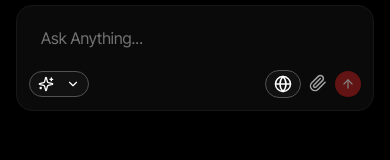
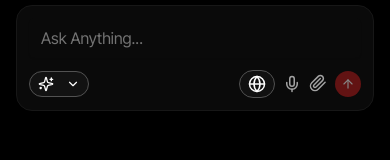
Before and after one commit to eboncodes/Orphion-agent-mg, a Next.js app: page / in a window 390 px wide. Shown: the part 454-614 px from the top of the page. Built offline with nearby package versions, Linux system fonts and the light colour scheme.

Commit message:
feat: add Bangla voice recognition to message box
Add microphone icon for Bangla speech input and visual feedback.

Co-authored-by: Ebon <192823535+eboncodes@users.noreply.github.com>

```diff
--- a/components/message-box.tsx
+++ b/components/message-box.tsx
@@ -3,7 +3,7 @@
 import type React from "react"
 
 import { useState, useRef, useEffect } from "react"
-import { ArrowUp, ChevronDown, Globe, Paperclip, Sparkles, Menu, Pyramid, X } from "lucide-react"
+import { ArrowUp, ChevronDown, Globe, Paperclip, Sparkles, Menu, Pyramid, X, Mic, MicOff } from "lucide-react"
 import { Textarea } from "@/components/ui/textarea"
 import Image from "next/image"
 import OrphionChat from "./orphion-chat"
@@ -69,6 +69,67 @@ export default function MessageBox({
   const [attachedImage, setAttachedImage] = useState<string | null>(null)
   const fileInputRef = useRef<HTMLInputElement>(null)
   const [greeting, setGreeting] = useState(getTimeBasedGreeting())
+  const [isListening, setIsListening] = useState(false)
+  const [recognitionSupported, setRecognitionSupported] = useState(false)
+  const recognitionRef = useRef<any>(null)
+
+  // Check if speech recognition is supported
+  useEffect(() => {
+    const isSupported = "SpeechRecognition" in window || "webkitSpeechRecognition" in window
+    setRecognitionSupported(isSupported)
+  }, [])
+
+  // Initialize speech recognition
+  useEffect(() => {
+    if (recognitionSupported) {
+      const SpeechRecognition = window.SpeechRecognition || (window as any).webkitSpeechRecognition
+      recognitionRef.current = new SpeechRecognition()
+      recognitionRef.current.lang = "bn-BD" // Set language to Bangla
+      recognitionRef.current.interimResults = false
+      recognitionRef.current.continuous = false
+
+      recognitionRef.current.onresult = (event: any) => {
+        const transcript = event.results[0][0].transcript
+        setInputValue((prev) => prev + transcript)
+      }
+
+      recognitionRef.current.onend = () => {
+        setIsListening(false)
+      }
+
+      recognitionRef.current.onerror = (event: any) => {
+        console.error("Speech recognition error", event.error)
+        setIsListening(false)
+      }
+
+      return () => {
+        if (recognitionRef.current) {
+          recognitionRef.current.stop()
+        }
+      }
+    }
+  }, [recognitionSupported])
+
+  // Toggle speech recognition
+  const toggleSpeechRecognition = () => {
+    if (!recognitionSupported) {
+      alert("Speech recognition is not supported in your browser")
+      return
+    }
+
+    if (isListening) {
+      recognitionRef.current.stop()
+      setIsListening(false)
+    } else {
+      try {
+        recognitionRef.current.start()
+        setIsListening(true)
+      } catch (error) {
+        console.error("Failed to start speech recognition:", error)
+        setIsListening(false)
+      }
+    }
+  }
 
   // Update greeting every minute
   useEffect(() => {
@@ -357,27 +418,34 @@ export default function MessageBox({
         {/* Chat Input */}
         <div className={`w-full ${isMobile ? "px-4" : "max-w-lg"} animate-fadeIn`} style={{ animationDelay: "200ms" }}>
           <div className="bg-[#0a0a0a] rounded-2xl p-3 border border-neutral-900">
-            <div className="mb-3">
+            <div className="mb-3 relative">
               <Textarea
                 ref={inputRef}
                 className={`w-full bg-transparent border-none text-base placeholder:text-neutral-500 focus-visible:ring-0 focus-visible:ring-offset-0 resize-none textarea-3-lines modern-scrollbar font-serif ${
                   chatStarted || isTransitioning || isStartingChat ? "opacity-50" : ""
-                }`}
+                } ${isListening ? "border-red-500 border-2" : ""}`}
                 placeholder={
                   isStartingChat
                     ? "Starting chat..."
-                    : attachedImage
-                      ? "Describe the image or ask a question about it..."
-                      : "Ask Anything..."
+                    : isListening
+                      ? "বাংলায় বলুন... (Speak in Bangla...)"
+                      : attachedImage
+                        ? "Describe the image or ask a question about it..."
+                        : "Ask Anything..."
                 }
                 value={inputValue}
                 onChange={(e) => setInputValue(e.target.value)}
                 onKeyDown={handleKeyDown}
                 onFocus={handleInputFocus}
                 autoFocus
-                disabled={chatStarted || isTransitioning || isStartingChat}
+                disabled={chatStarted || isTransitioning || isStartingChat || isListening}
                 style={{ fontFamily: "var(--font-merriweather), serif" }}
               />
+              {isListening && (
+                <div className="absolute right-3 top-3 animate-pulse">
+                  <div className="w-3 h-3 bg-red-500 rounded-full"></div>
+                </div>
+              )}
             </div>
 
             <div className="flex items-center justify-between">
@@ -446,6 +514,21 @@ export default function MessageBox({
                     onToggleImages={toggleSearchImages}
                   />
                 </div>
+
+                {/* Microphone button for voice input */}
+                {recognitionSupported && (
+                  <button
+                    className={`text-neutral-400 hover:text-white transition-colors ${
+                      chatStarted || isTransitioning || isStartingChat ? "opacity-50 cursor-not-allowed" : ""
+                    } ${isListening ? "text-red-500" : ""}`}
+                    onClick={toggleSpeechRecognition}
+                    disabled={chatStarted || isTransitioning || isStartingChat}
+                    aria-label={isListening ? "Stop listening" : "Start voice input (Bangla)"}
+                    title={isListening ? "Stop listening" : "Start voice input (Bangla)"}
+                  >
+                    {isListening ? <MicOff size={18} /> : <Mic size={18} />}
+                  </button>
+                )}
 
                 {/* Image attachment button (using the paperclip icon) */}
                 <div className="relative">
--- a/components/ui/globe-grid.tsx
+++ /dev/null
@@ -1,142 +0,0 @@
-"use client"
-
-import type React from "react"
-import { useRef, useEffect } from "react"
-import * as THREE from "three"
-import { cn } from "@/lib/utils"
-
-interface GlobeGridProps extends React.HTMLAttributes<HTMLDivElement> {
-  fullGlobe?: boolean
-  size?: number
-  dotSize?: number
-  dotSpacing?: number
-  dotColor?: string
-  backgroundColor?: string
-  speed?: number
-}
-
-export function GlobeGrid({
-  fullGlobe = false,
-  size = 400,
-  dotSize = 0.1,
-  dotSpacing = 10,
-  dotColor = "rgba(255, 255, 255, 0.5)",
-  backgroundColor = "transparent",
-  speed = 0.005,
-  className,
-  ...props
-}: GlobeGridProps) {
-  const containerRef = useRef<HTMLDivElement>(null)
-  const rendererRef = useRef<THREE.WebGLRenderer | null>(null)
-  const sceneRef = useRef<THREE.Scene | null>(null)
-  const cameraRef = useRef<THREE.PerspectiveCamera | null>(null)
-  const globeRef = useRef<THREE.Group | null>(null)
-
-  useEffect(() => {
-    if (!containerRef.current) return
-
-    // Initialize scene
-    const scene = new THREE.Scene()
-    sceneRef.current = scene
-
-    // Initialize camera
-    const camera = new THREE.PerspectiveCamera(45, 1, 1, 1000)
-    camera.position.z = 5
-    cameraRef.current = camera
-
-    // Initialize renderer
-    const renderer = new THREE.WebGLRenderer({
-      antialias: true,
-      alpha: true,
-    })
-    renderer.setClearColor(0x000000, 0) // Transparent background
-    renderer.setSize(size, size)
-    containerRef.current.appendChild(renderer.domElement)
-    rendererRef.current = renderer
-
-    // Create globe
-    const globe = new THREE.Group()
-    globeRef.current = globe
-    scene.add(globe)
-
-    // Create dots for the globe
-    const radius = 2
-    const segments = 36
-    const rings = 18
-
-    // Create dots for the globe
-    for (let i = 0; i < rings; i++) {
-      const phi = (Math.PI * i) / (rings - 1)
-      const cosPhi = Math.cos(phi)
-      const sinPhi = Math.sin(phi)
-
-      for (let j = 0; j < segments; j++) {
-        const theta = (2 * Math.PI * j) / segments
-        const cosTheta = Math.cos(theta)
-        const sinTheta = Math.sin(theta)
-
-        // Calculate position
-        const x = radius * sinPhi * cosTheta
-        const y = radius * cosPhi
-        const z = radius * sinPhi * sinTheta
-
-        // Only render dots on the visible side if not fullGlobe
-        if (fullGlobe || z > -0.5) {
-          const dotGeometry = new THREE.SphereGeometry(dotSize, 8, 8)
-          const dotMaterial = new THREE.MeshBasicMaterial({
-            color: new THREE.Color(dotColor),
-            transparent: true,
-            opacity: 0.8,
-          })
-          const dot = new THREE.Mesh(dotGeometry, dotMaterial)
-          dot.position.set(x, y, z)
-          globe.add(dot)
-        }
-      }
-    }
-
-    // Animation loop
-    const animate = () => {
-      requestAnimationFrame(animate)
-      if (globeRef.current) {
-        globeRef.current.rotation.y += speed
-      }
-      renderer.render(scene, camera)
-    }
-    animate()
-
-    // Handle resize
-    const handleResize = () => {
-      if (!containerRef.current || !cameraRef.current || !rendererRef.current) return
-      const width = containerRef.current.clientWidth
-      const height = containerRef.current.clientHeight
-      cameraRef.current.aspect = width / height
-      cameraRef.current.updateProjectionMatrix()
-      rendererRef.current.setSize(width, height)
-    }
-
-    window.addEventListener("resize", handleResize)
-    handleResize()
-
-    // Cleanup
-    return () => {
-      window.removeEventListener("resize", handleResize)
-      if (rendererRef.current && rendererRef.current.domElement && containerRef.current) {
-        containerRef.current.removeChild(rendererRef.current.domElement)
-      }
-    }
-  }, [fullGlobe, size, dotSize, dotSpacing, dotColor, speed])
-
-  return (
-    <div
-      ref={containerRef}
-      className={cn("relative w-full h-full", className)}
-      style={{ backgroundColor }}
-      {...props}
-    />
-  )
-}
-
-export function GlobeGridDemo() {
-  return <GlobeGrid fullGlobe />
-}
--- a/package.json
+++ b/package.json
@@ -67,7 +67,6 @@
     "sonner": "^1.7.1",
     "tailwind-merge": "^2.5.5",
     "tailwindcss-animate": "^1.0.7",
-    "three": "latest",
     "uuid": "latest",
     "vaul": "^0.9.6",
     "zod": "^3.24.1"
```
Also changed, not shown: 1 other file (tests, documents, lock files or other folders).
